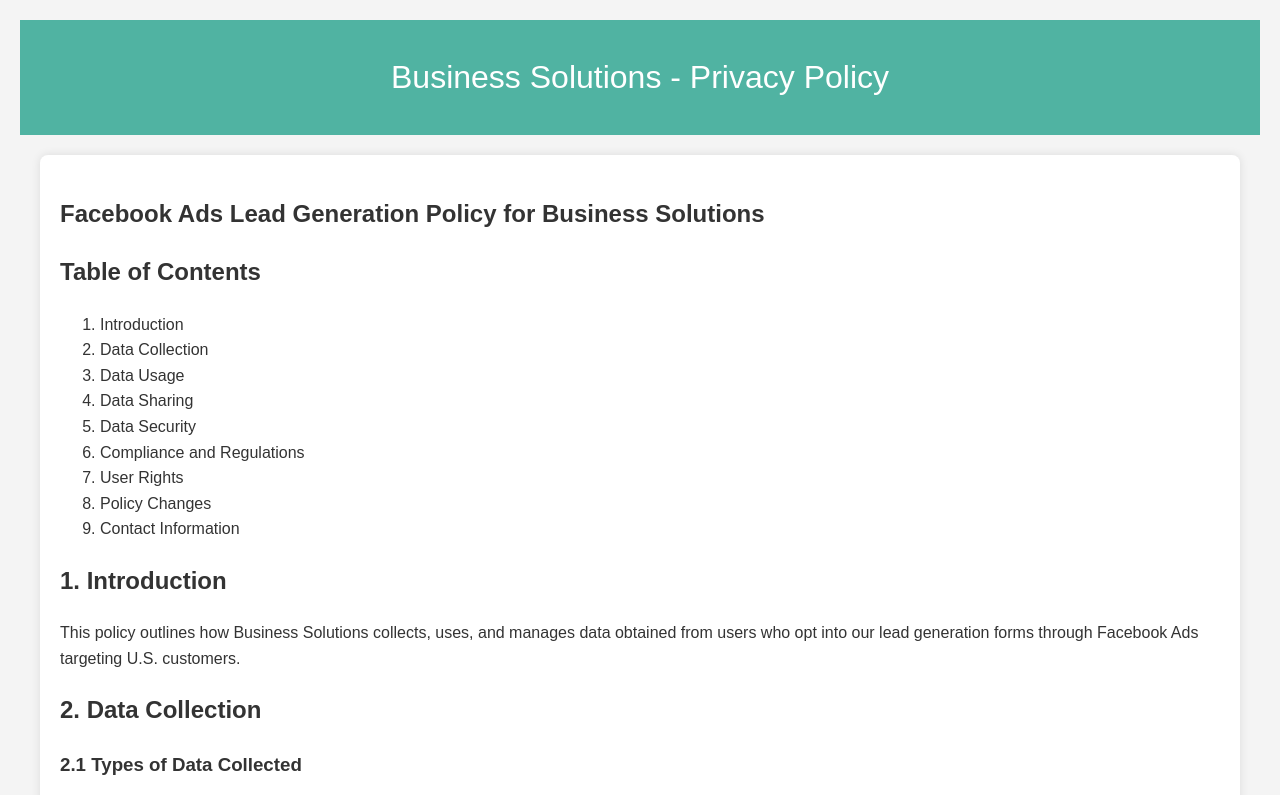
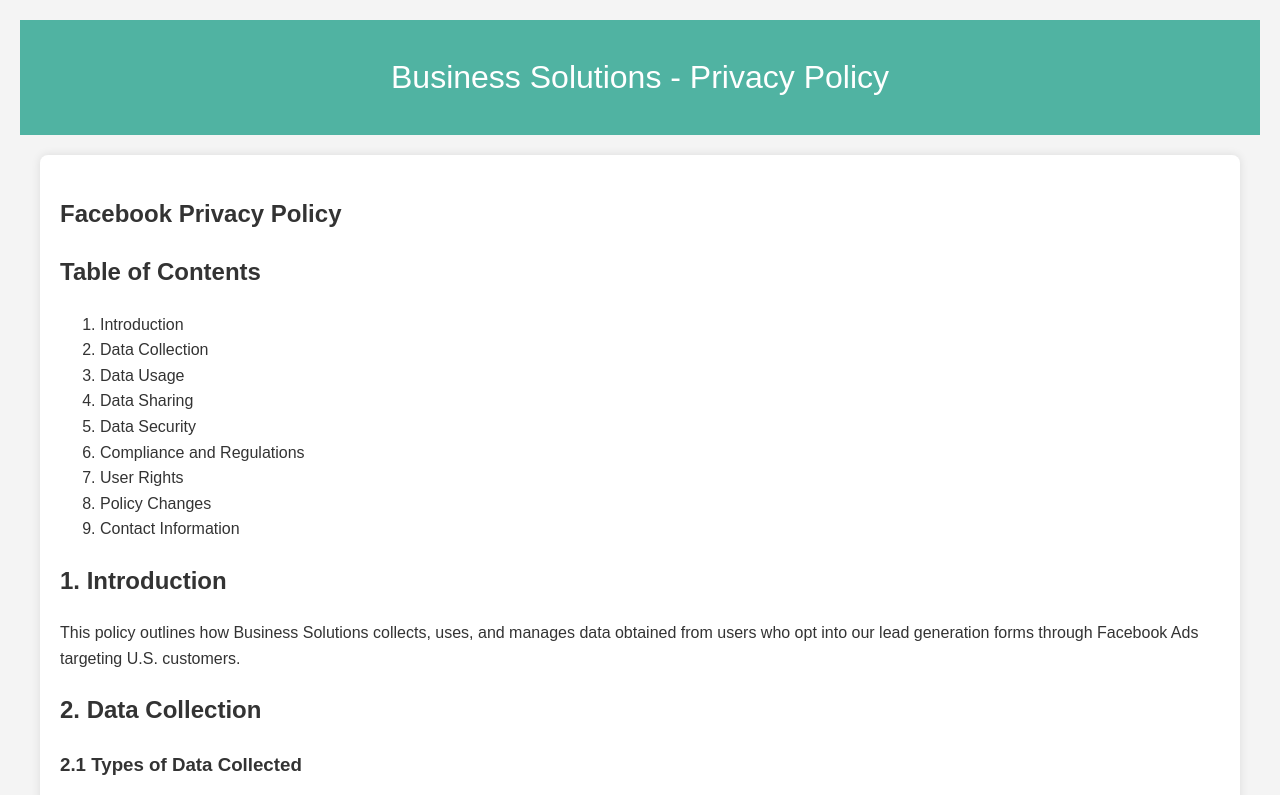
Before and after one commit to bravoactual/Fb-privacy, a plain HTML site: page index.html in a window 1280 px wide. Shown: the top 795 px of the page. Drawn offline with Linux system fonts and the light colour scheme.

Commit message:
Update index.html

```diff
--- a/index.html
+++ b/index.html
@@ -39,7 +39,7 @@
 </header>
 
 <section>
-  <h1>Facebook Ads Lead Generation Policy for Business Solutions</h1>
+  <h1>Facebook Privacy Policy</h1>
 
   <h2>Table of Contents</h2>
   <ol>
```
